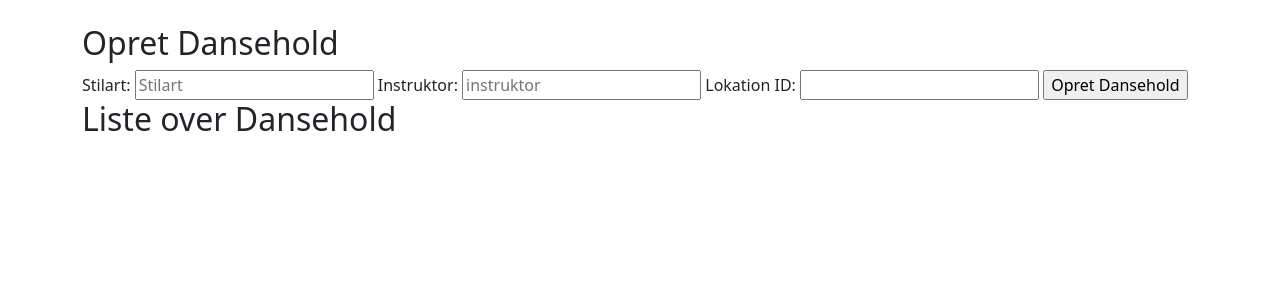
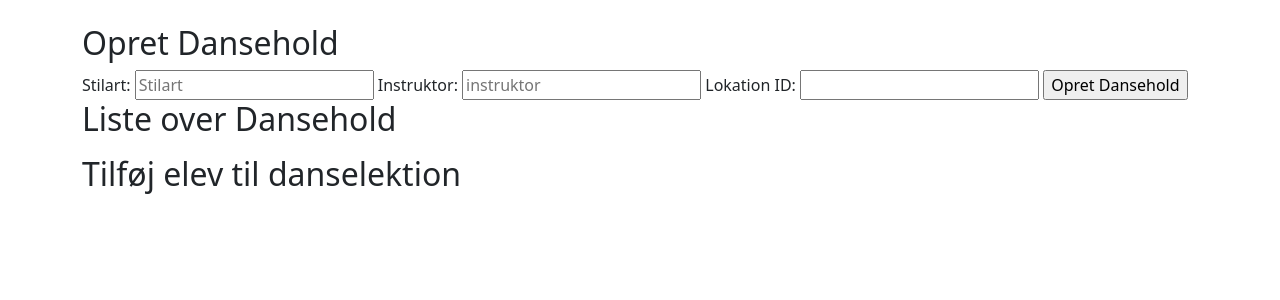
Before and after one commit to LHjortlund/danseskole01, a Flask app: page /dansehold in a window 1280 px wide. Shown: the part 170-470 px from the top of the page. Run offline with Flask 3, Linux system fonts and the light colour scheme; data that the repository does not hold is empty.

Commit message:
update, men ingen løsning endnu

```diff
--- a/routes.py
+++ b/routes.py
@@ -128,6 +128,8 @@ def register_routes(app, db):
 
     @app.route('/tilfoej_elev_til_lektion/<int:lektion_id>/<int:elev_id>', methods=["POST"])
     def tilfoej_elev_til_lektion(lektion_id, elev_id):
+        elev_id = request.form.get("elev_id")
+        #lektion_id = request.form.get("lektion_id")
         elev = Elev.query.get(elev_id)
         lektion = Danselektion.query.get(lektion_id)
         if elev and lektion:
--- a/templates/dansehold.html
+++ b/templates/dansehold.html
@@ -40,8 +40,12 @@
         }
     </script>
 
+
+
+    <h2>Tilføj elev til danselektion</h2>
     {% for lektion in lektioner %}
     <form action="/tilfoej_elev_til_lektion/{{ lektion.id }}" method="post">
+        <input type="hidden" name="lektion_id" value="{{ lektion.id }}">
         <select name="elev_id">
             {% for elev in elever %}
             <option value="{{ elev.id }}">{{ elev.navn }}</option>
```
Lines whose indentation alone changed are shown as unchanged.
